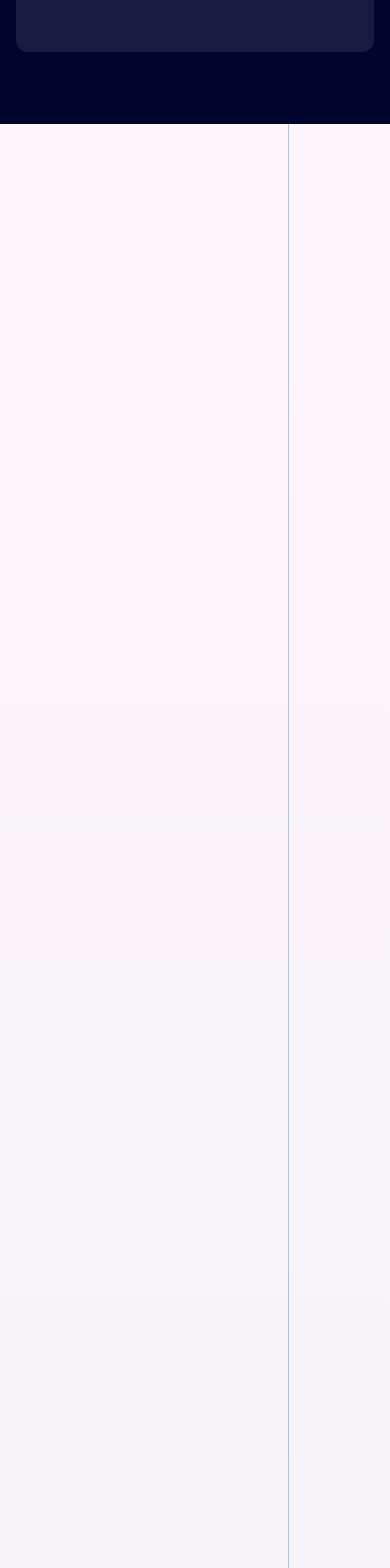
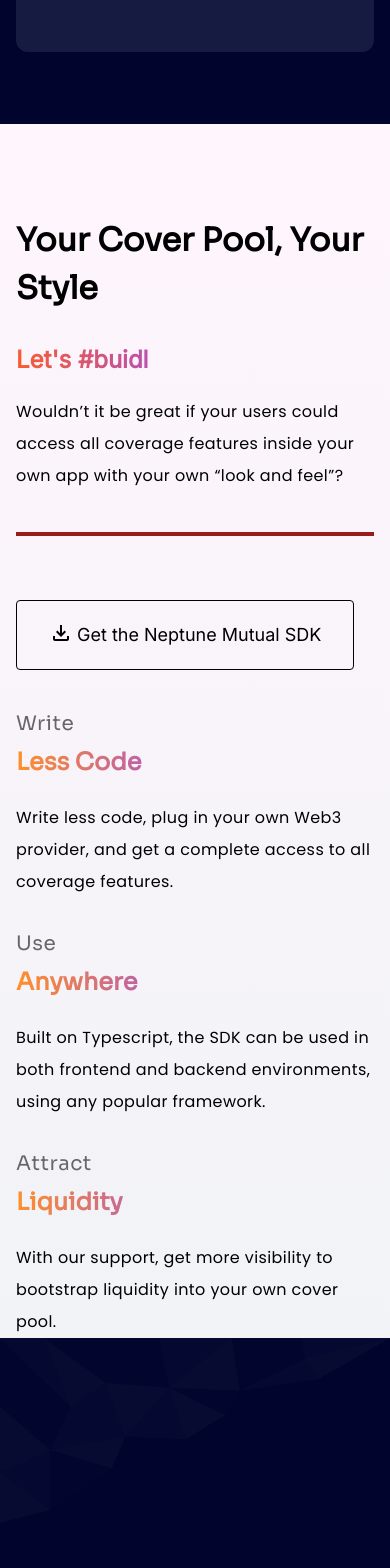
Before and after one commit to Milanpanta/nep-web, a Next.js app: page / in a window 390 px wide. Shown: the part 5260-6828 px from the top of the page. Built offline with nearby package versions, Linux system fonts and the light colour scheme.

Commit message:
chore: create responsive cover pool component

```diff
--- a/components/HomePage/CoverPool.jsx
+++ b/components/HomePage/CoverPool.jsx
@@ -2,20 +2,20 @@
 
 export const CoverPoolComponent = () => {
   return (
-    <div className="border-x border-b0c4db pt-56 px-26 py-60 mx-72">
-      <div className="flex gap-10">
+    <div className="3xl:border-x 3xl:border-b0c4db pb-34 lg:pb-58 px-4 sm:px-32 pt-22 lg:pt-56 3xl:px-26 3xl:mx-72">
+      <div className="flex flex-col lg:flex-row gap-10">
         <div className="">
-          <p className="text-h3 font-sora font-semibold">
+          <p className="text-3xxl leading-12 lg:text-h3 font-sora font-semibold">
             Your Cover Pool, Your Style
           </p>
-          <p className="pt-8 font-inter font-semibold text-4xxl text-transparent bg-clip-text bg-gradient-to-r from-FA5C2F via-A44ED9 to-A44ED9">
+          <p className="pt-8 font-inter font-semibold text-2xl lg:text-4xxl text-transparent bg-clip-text bg-gradient-to-r from-FA5C2F via-A44ED9 to-A44ED9">
             Let&apos;s #buidl
           </p>
-          <p className="pt-5 font-poppins font-light text-2xl leading-10 tracking-wide">
+          <p className="pt-5 font-poppins font-light leading-8 lg:text-2xl lg:leading-10 tracking-wide">
             Wouldn’t it be great if your users could access all coverage
             features inside your own app with your own “look and feel”?
           </p>
-          <button className="border border-black flex items-center mt-18 py-5 px-8 rounded ">
+          <button className="hidden border border-black lg:flex items-center mt-18 py-5 px-8 rounded ">
             <DownloadIcon className="w-7 h-7" />
             <span className="font-inter text-lg leading-5">
               Get the Neptune Mutual SDK
@@ -25,12 +25,19 @@
         <div className="w-full border-2 border-red-800"></div>
       </div>
 
-      <div className="pt-60 flex w-full justify-between gap-8">
+      <button className="flex border border-black lg:hidden items-center mt-16 py-5 px-8 rounded ">
+        <DownloadIcon className="w-7 h-7" />
+        <span className="font-inter text-lg leading-5">
+          Get the Neptune Mutual SDK
+        </span>
+      </button>
+
+      <div className="mt-10 lg:mt-60 flex flex-col lg:flex-row w-full justify-between gap-8">
         <div className="">
           <p className="font-sora text-xl leading-7 text-676767 tracking-wide">
             Write
           </p>
-          <p className="pt-2 text-4xxl leading-8 font-semibold font-sora text-transparent bg-clip-text bg-gradient-to-r from-FF9029 via-A44ED9 to-A44ED9">
+          <p className="pt-2 text-2xl lg:text-4xxl leading-8 font-semibold font-sora text-transparent bg-clip-text bg-gradient-to-r from-FF9029 via-A44ED9 to-A44ED9">
             Less Code
           </p>
           <p className="pt-6 font-poppins font-light leading-8 tracking-wide">
@@ -43,7 +50,7 @@
           <p className="font-sora text-xl leading-7 text-676767 tracking-wide">
             Use
           </p>
-          <p className="pt-2 text-4xxl leading-8 font-semibold font-sora text-transparent bg-clip-text bg-gradient-to-r from-FF9029 via-A44ED9 to-A44ED9">
+          <p className="pt-2 text-2xl lg:text-4xxl leading-8 font-semibold font-sora text-transparent bg-clip-text bg-gradient-to-r from-FF9029 via-A44ED9 to-A44ED9">
             Anywhere
           </p>
           <p className="pt-6 font-poppins font-light leading-8 tracking-wide">
@@ -56,7 +63,7 @@
           <p className="font-sora text-xl leading-7 text-676767 tracking-wide">
             Attract
           </p>
-          <p className="pt-2 text-4xxl leading-8 font-semibold font-sora text-transparent bg-clip-text bg-gradient-to-r from-FF9029 via-A44ED9 to-A44ED9">
+          <p className="pt-2 text-2xl lg:text-4xxl leading-8 font-semibold font-sora text-transparent bg-clip-text bg-gradient-to-r from-FF9029 via-A44ED9 to-A44ED9">
             Liquidity
           </p>
           <p className="pt-6 font-poppins font-light leading-8 tracking-wide">
--- a/tailwind.config.js
+++ b/tailwind.config.js
@@ -53,6 +53,7 @@
         22: "5.75rem",
         26: "6.5rem",
         38: "9.5rem",
+        34: "8.5",
         46: "11.5rem",
         53: "13.25rem",
         58: "14.5rem",
@@ -67,6 +68,7 @@
         18: "4.5rem",
         22: "5.5rem",
         26: "6.5rem",
+        34: "8.5",
         38: "9.5rem",
         46: "11.5rem",
         53: "13.25rem",
@@ -90,6 +92,7 @@
       },
       lineHeight: {
         9.5: "2.375rem",
+        12: "3rem",
         14: "3.5rem",
         20: "5rem",
       },
```
